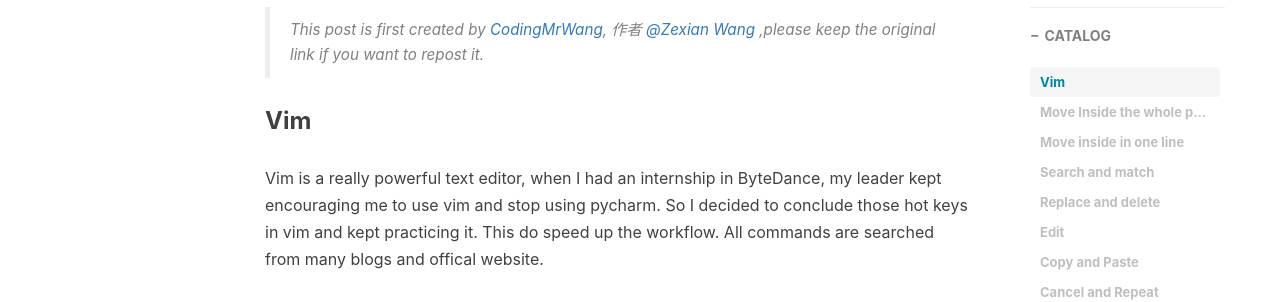
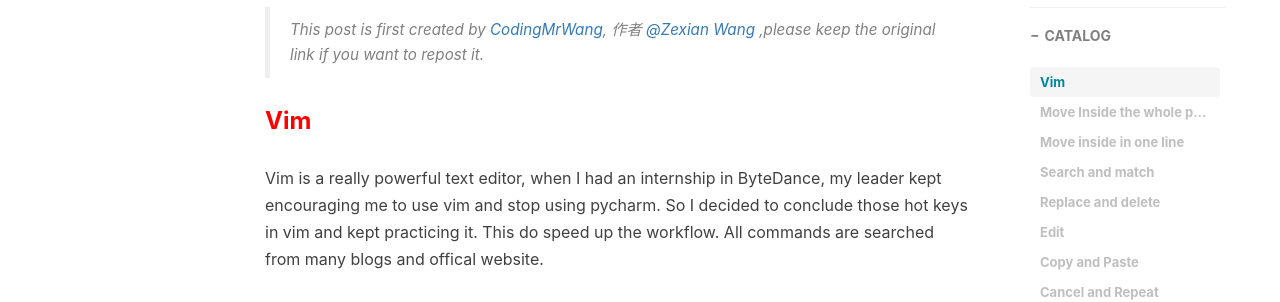
Before and after one commit to CodingMrWang/codingmrwang.github.io, a Jekyll site: the page built from _posts/2018-07-15-Vim.md, in a window 1280 px wide. Shown: the part 556-858 px from the top of the page. Built offline with Jekyll 4.4.1, drawn with Linux system fonts in a browser that asks for light colours; nearby versions of some CDN libraries; comment, search, counter and statistics services are not loaded.

Commit message:
change vim color

```diff
--- a/_posts/2018-07-15-Vim.md
+++ b/_posts/2018-07-15-Vim.md
@@ -13,7 +13,7 @@ tags:
 
 > This post is first created by [CodingMrWang](http://codingmrwang.github.io), 作者 [@Zexian Wang](http://github.com/codingmrwang) ,please keep the original link if you want to repost it.
 
-### Vim
+### <span style="color:red">Vim</span>
 
 Vim is a really powerful text editor, when I had an internship in ByteDance, my leader kept encouraging me to use vim and stop using pycharm. So I decided to conclude those hot keys in vim and kept practicing it. This do speed up the workflow. All commands are searched from many blogs and offical website.
 
```
